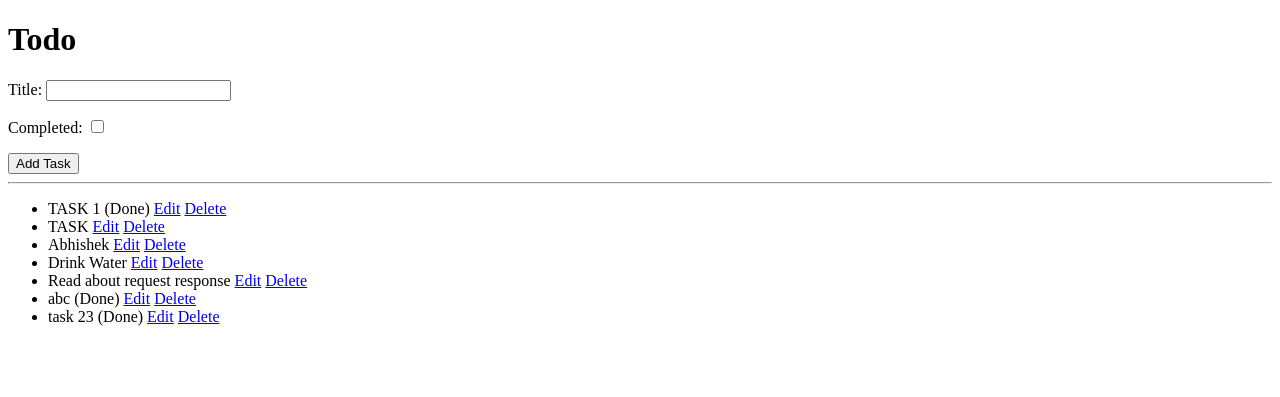
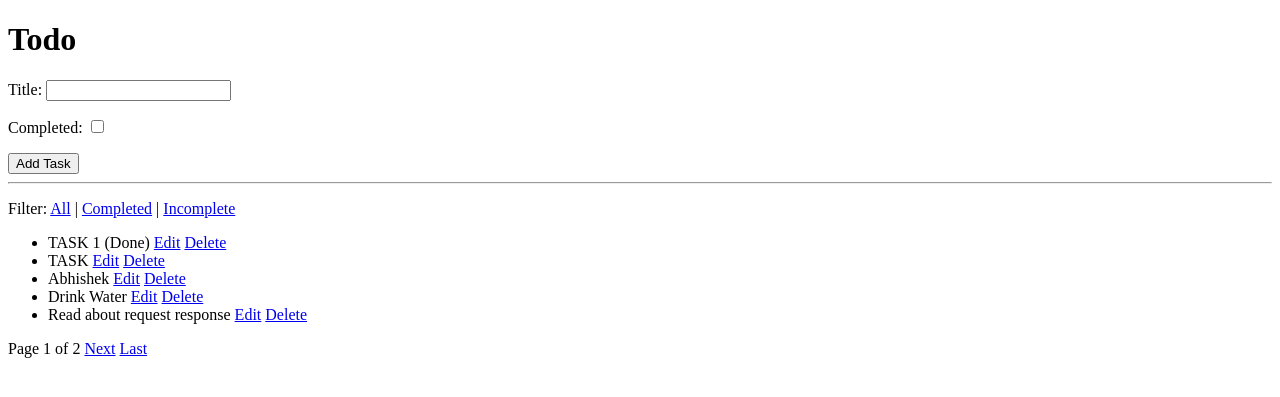
Before and after one commit to healthifyabhi/Django-todo-app, a Django app: page /todo/ in a window 1280 px wide. Shown: the top 397 px of the page. Run offline with Django 3.2, Linux system fonts and the light colour scheme; data comes from the database, SQL or seed files in the repository.

Commit message:
Query Param based filtering and Pagination implemented

```diff
--- a/todo/templates/todo/task_list.html
+++ b/todo/templates/todo/task_list.html
@@ -16,8 +16,14 @@
 
     <hr>
 
+    <p>Filter:
+    <a href="{% url 'task_list' %}">All</a> |
+    <a href="?status=completed">Completed</a> |
+    <a href="?status=incomplete">Incomplete</a>
+    </p>
+
     <ul>
-        {% for task in tasks %}
+        {% for task in page_obj %}
             <li>
                 {{ task.title }} {% if task.completed %}(Done){% endif %}
                 <a href="{% url 'edit_task' task.id %}">Edit</a>
@@ -27,5 +33,18 @@
             <li>No tasks yet!</li>
         {% endfor %}
     </ul>
+    <div>
+    {% if page_obj.has_previous %}
+        <a href="?page=1{% if status %}&status={{ status }}{% endif %}">First</a>
+        <a href="?page={{ page_obj.previous_page_number }}{% if status %}&status={{ status }}{% endif %}">Previous</a>
+    {% endif %}
+
+    Page {{ page_obj.number }} of {{ page_obj.paginator.num_pages }}
+
+    {% if page_obj.has_next %}
+        <a href="?page={{ page_obj.next_page_number }}{% if status %}&status={{ status }}{% endif %}">Next</a>
+        <a href="?page={{ page_obj.paginator.num_pages }}{% if status %}&status={{ status }}{% endif %}">Last</a>
+    {% endif %}
+    </div>
 </body>
 </html>
--- a/todo/views.py
+++ b/todo/views.py
@@ -6,6 +6,17 @@ from django.core.paginator import Paginator
 
 def task_list(request):
     tasks = Task.objects.all()
+
+    status = request.GET.get('status')
+    if status == 'completed':
+        tasks = tasks.filter(completed=True)
+    elif status == 'incomplete':
+        tasks = tasks.filter(completed=False)
+
+    paginator = Paginator(tasks, 5)  # Show 5 tasks per page
+    page_number = request.GET.get('page')
+    page_obj = paginator.get_page(page_number)
+
     form = TaskForm()
 
     if request.method == 'POST':
@@ -14,7 +25,12 @@ def task_list(request):
             form.save()
             return redirect('/todo')
 
-    return render(request, 'todo/task_list.html', {'tasks': tasks, 'form': form})
+    return render(request, 'todo/task_list.html', {
+        'tasks': tasks,
+        'form': form,
+        'page_obj': page_obj,
+        'status': status,
+        })
 
 def delete_task(request, id):
     task = get_object_or_404(Task, id= id)
```
